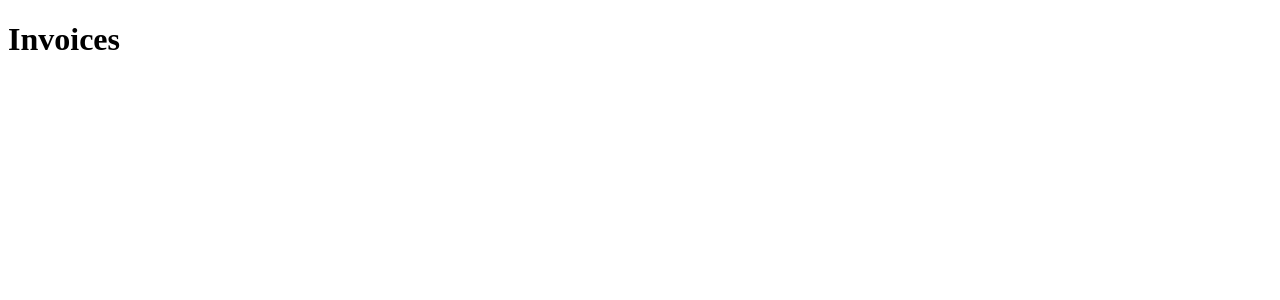
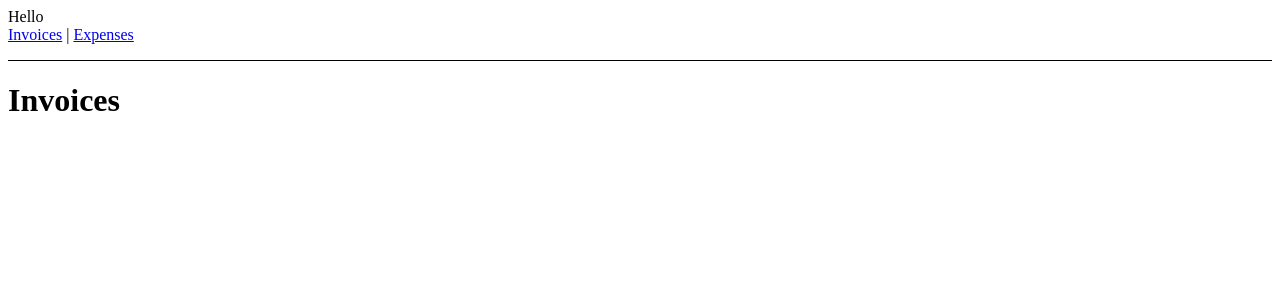
Before and after one commit to afshin4460/React-router-dom-with-reactapp.ir, a React (Create React App) app: page /invoices in a window 1280 px wide. Shown: the top 300 px of the page. Built offline with nearby package versions, Linux system fonts and the light colour scheme.

Commit message:
nested routes

```diff
--- a/src/App.jsx
+++ b/src/App.jsx
@@ -1,14 +1,15 @@
 import React from 'react';
-import {NavLink} from 'react-router-dom';
+import {Link, Outlet} from 'react-router-dom';
 
 function App() {
   return (
     <>
       <div>Hello</div>
       <nav style={{borderBottom: 'solid 1px', paddingBottom: '1rem'}}>
-        <NavLink to='/invoices'>Invoices</NavLink> |{' '}
-        <NavLink to='/expenses'>Expenses</NavLink>
+        <Link to='/invoices'>Invoices</Link> |{' '}
+        <Link to='/expenses'>Expenses</Link>
       </nav>
+      <Outlet />
     </>
   );
 }
--- a/src/index.js
+++ b/src/index.js
@@ -9,9 +9,10 @@ const root = ReactDOM.createRoot(document.getElementById('root'));
 root.render(
   <Router>
     <Routes>
-      <Route path='/' element={<App />} />
-      <Route path='invoices' element={<Invoices />} />
-      <Route path='expenses' element={<Expenses />} />
+      <Route path='/' element={<App />}>
+        <Route path='invoices' element={<Invoices />} />
+        <Route path='expenses' element={<Expenses />} />
+      </Route>
     </Routes>
   </Router>
 );
```
